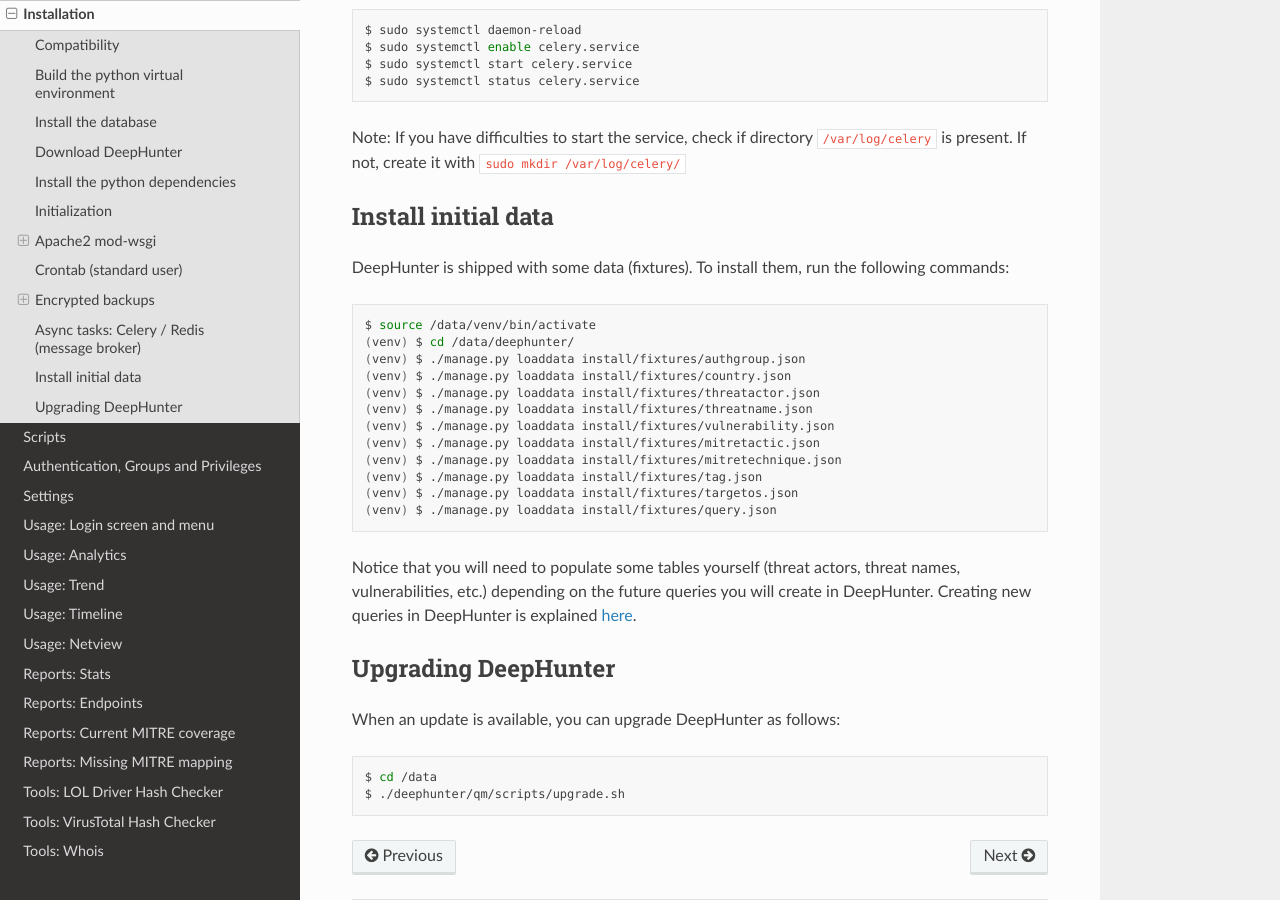
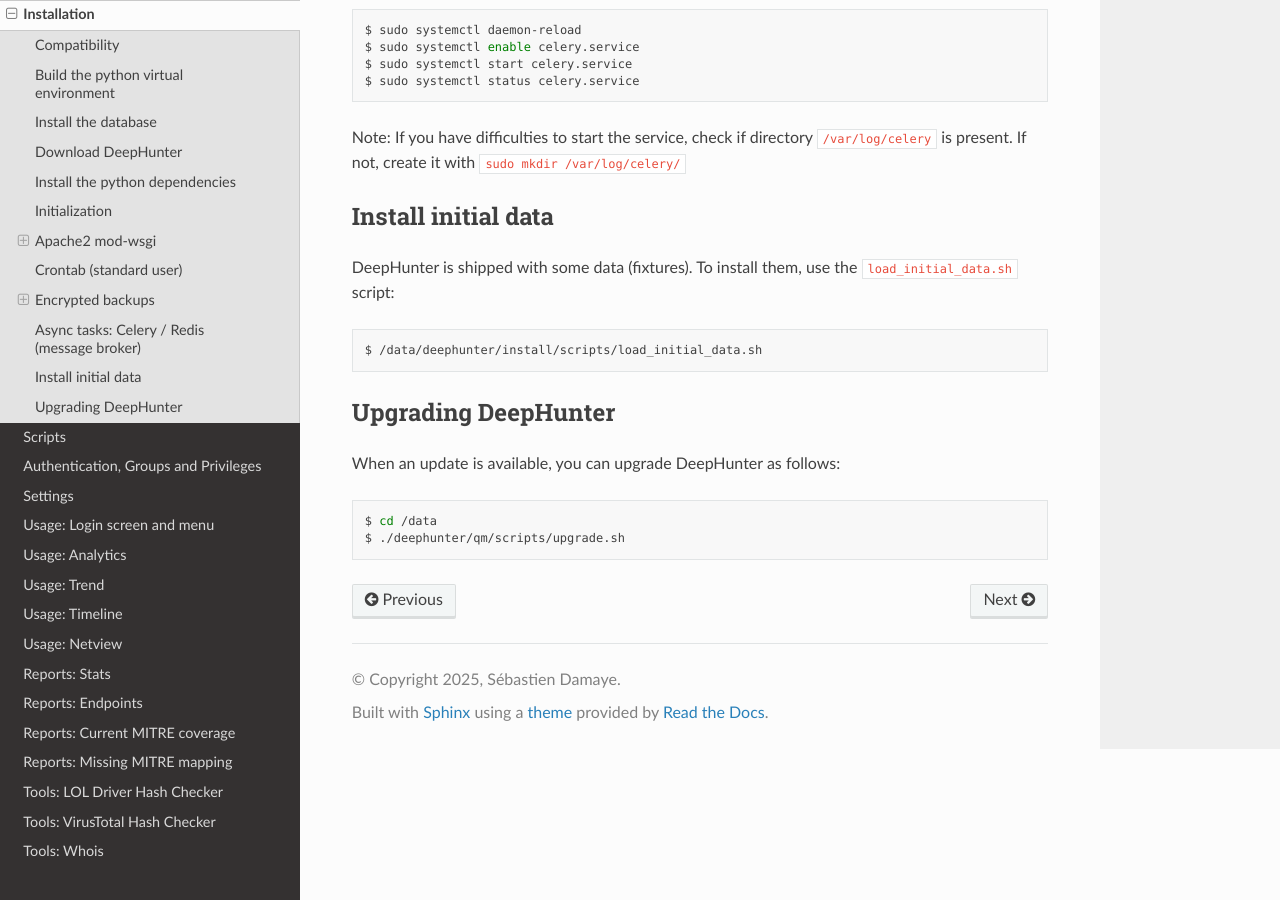
Before and after one commit to wikijm/deephunter, a Sphinx documentation site: the page built from docs/install.rst, in a window 1280 px wide and 900 px high, scrolled down 6874 px. Built offline with Sphinx 7.4.7 and the Read the Docs theme 3.1.0, drawn with Linux system fonts in a browser that asks for light colours; some of the changed text lies outside the part shown.

Commit message:
threat actor incorrect country mapping fixed in initial data + added script to ease initial data loading

```diff
--- a/docs/install.rst
+++ b/docs/install.rst
@@ -115,13 +115,13 @@
 
 You first need to generate a certificate for Apache2.
 
-For a development environment or for testing purposes, you may use a self-signed certificate. You can use the script ``/data/deephunter/install/self-certificate/generate_deephunter_self_cert.sh`` to generate a self-signed SSL certificate (``deephunter.cer``) and a private key (``deephunter.key``) for the ``deephunter-ssl.conf`` configuration file.
+For a development environment or for testing purposes, you may use a self-signed certificate. You can use the script ``/data/deephunter/install/scripts/generate_deephunter_self_cert.sh`` to generate a self-signed SSL certificate (``deephunter.cer``) and a private key (``deephunter.key``) for the ``deephunter-ssl.conf`` configuration file.
 
 Make the script executable and run it with the domain as a parameter (``deephunter.localtest.me`` used below as example):
 
 .. code-block:: sh
 
-	$ cd /data/deephunter/install/self-certificate/
+	$ cd /data/deephunter/install/scripts/
 	$ chmod +x ./generate_deephunter_self_cert.sh
 	$ ./generate_deephunter_self_cert.sh deephunter.localtest.me
 
@@ -346,24 +346,11 @@
 
 Install initial data
 ********************
-DeepHunter is shipped with some data (fixtures). To install them, run the following commands:
+DeepHunter is shipped with some data (fixtures). To install them, use the ``load_initial_data.sh`` script:
 
 .. code-block:: sh
 
-	$ source /data/venv/bin/activate
-	(venv) $ cd /data/deephunter/
-	(venv) $ ./manage.py loaddata install/fixtures/authgroup.json
-	(venv) $ ./manage.py loaddata install/fixtures/country.json
-	(venv) $ ./manage.py loaddata install/fixtures/threatactor.json
-	(venv) $ ./manage.py loaddata install/fixtures/threatname.json
-	(venv) $ ./manage.py loaddata install/fixtures/vulnerability.json
-	(venv) $ ./manage.py loaddata install/fixtures/mitretactic.json
-	(venv) $ ./manage.py loaddata install/fixtures/mitretechnique.json
-	(venv) $ ./manage.py loaddata install/fixtures/tag.json
-	(venv) $ ./manage.py loaddata install/fixtures/targetos.json
-	(venv) $ ./manage.py loaddata install/fixtures/query.json
-
-Notice that you will need to populate some tables yourself (threat actors, threat names, vulnerabilities, etc.) depending on the future queries you will create in DeepHunter. Creating new queries in DeepHunter is explained `here <admin.html#create-modify-threat-hunting-analytics>`_.
+	$ /data/deephunter/install/scripts/load_initial_data.sh
 
 Upgrading DeepHunter
 ********************
```
Also changed, not shown: 5 other files.
